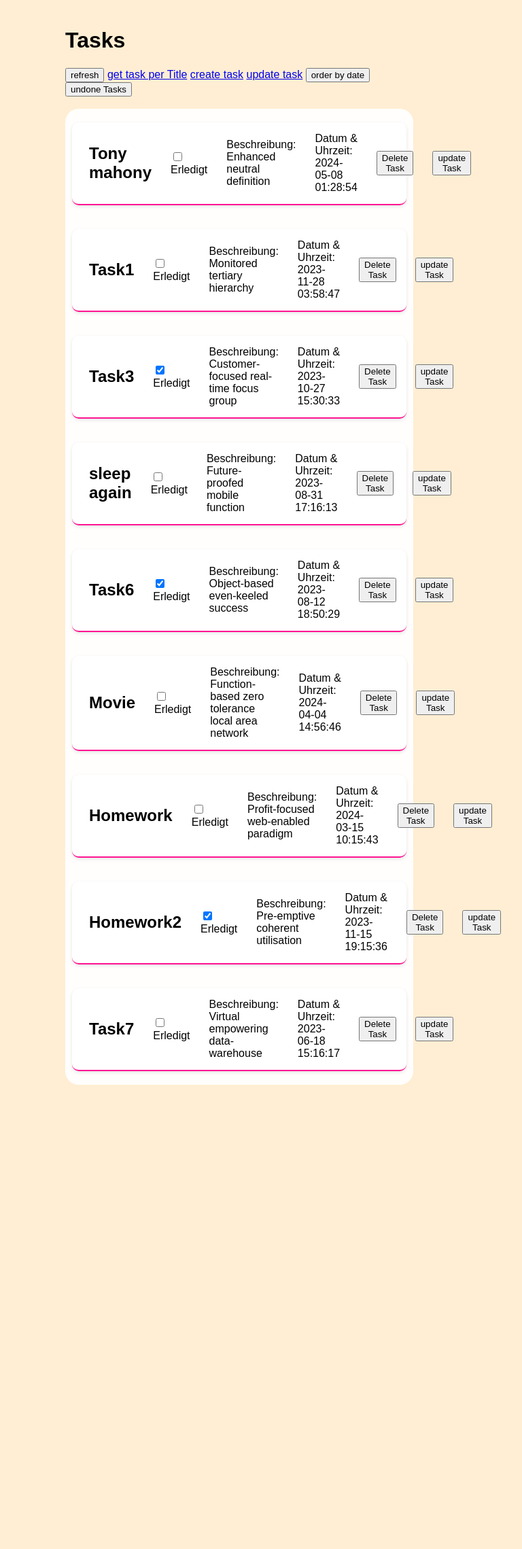
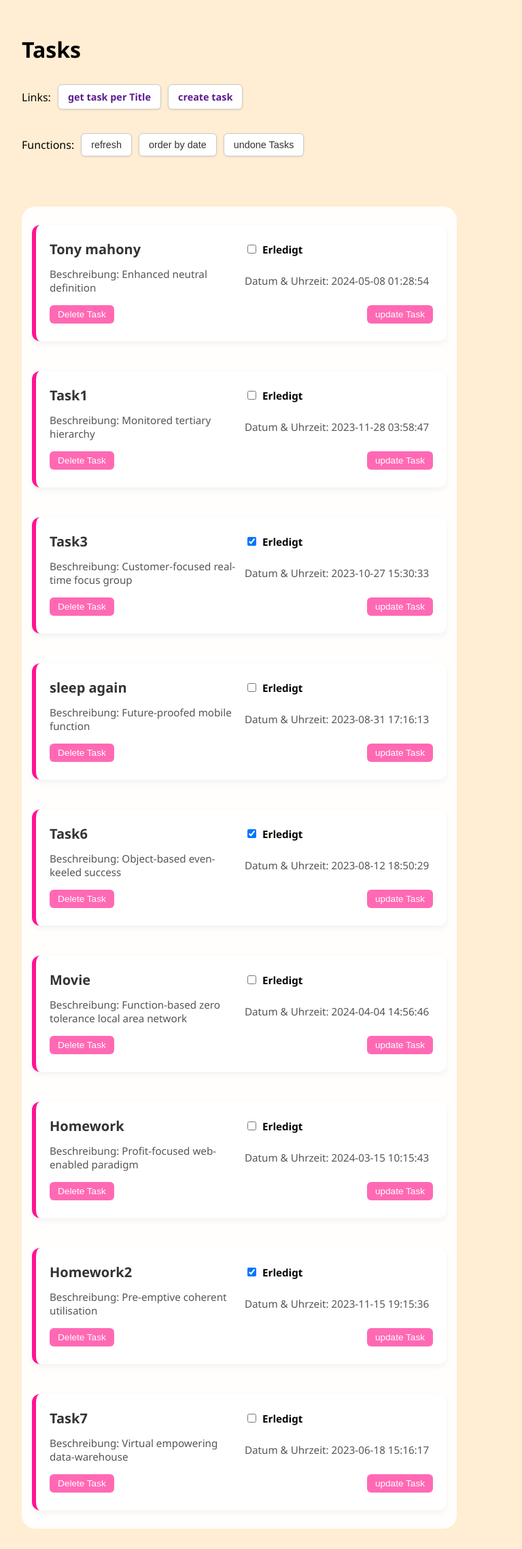
Before and after one commit to mattadosss/TaskPlanner, a Flask app: page / in a window 1280 px wide. Shown: the whole page at 68% size, without its empty margins (288-1056 px from the left). Before the commit the page ends 1596 px from the top, so only its background shows below. Run offline with Flask 3, Linux system fonts and the light colour scheme; data comes from the database, SQL or seed files in the repository.

Commit message:
new desing

```diff
--- a/static/style.css
+++ b/static/style.css
@@ -2,58 +2,147 @@
 body {
     background-color: #FFEED3;
     margin: 0;
-    font-family: sans-serif;
+    font-family: 'Segoe UI', Tahoma, Geneva, Verdana, sans-serif;
 }
 
 main {
     margin: auto;
     width: 90%;
-    max-width: 600px;
-    padding: 20px;
+    max-width: 700px;
+    padding: 30px 20px;
 }
 
 /* Task card styling */
 .task {
     display: flex;
     flex-direction: column;
-    gap: 8px;
-    padding: 15px;
-    margin: 10px 0;
-    border-bottom: 2px solid deeppink;
+    gap: 10px;
+    padding: 20px;
+    margin: 12px 0;
+    border-left: 6px solid deeppink;
     background-color: #fff;
-    border-radius: 10px;
-    box-shadow: 0 2px 5px rgba(0,0,0,0.1);
+    border-radius: 12px;
+    box-shadow: 0 4px 10px rgba(0, 0, 0, 0.05);
+    transition: transform 0.2s ease;
+}
+
+.task:hover {
+    transform: scale(1.01);
+}
+
+.task h2 {
+    font-size: 1.25rem;
+    margin: 0;
+    color: #333;
+}
+
+.task p {
+    margin: 0;
+    font-size: 0.95rem;
+    color: #555;
 }
 
 #tasks {
     background-color: #FFFEFD;
     display: flex;
     flex-direction: column;
-    gap: 15px;
-    padding: 10px;
+    gap: 20px;
+    padding: 15px;
     border-radius: 20px;
+}
+
+/* Buttons */
+.task button {
+    padding: 6px 12px;
+    font-size: 0.85rem;
+    border-radius: 6px;
+    border: none;
+    cursor: pointer;
+    background-color: #ff69b4;
+    color: white;
+    transition: background-color 0.2s ease;
+}
+
+.task button:hover {
+    background-color: #ff3e96;
+}
+
+/* Checkbox label */
+.task label {
+    display: flex;
+    align-items: center;
+    gap: 6px;
+    font-weight: bold;
+    font-size: 0.95rem;
 }
 
 /* Responsive enhancements */
 @media (min-width: 768px) {
     main {
-        width: 60%;
+        width: 70%;
     }
 
     .task {
         flex-direction: row;
+        flex-wrap: wrap;
         justify-content: space-between;
         align-items: center;
     }
 
     .task > * {
-        flex: 1;
-        margin: 0 10px;
+        flex: 1 1 45%;
+        margin: 6px 0;
+    }
+
+    .task button {
+        flex: 0 0 auto;
     }
 }
 
+.task-controls {
+    display: flex;
+    flex-direction: column;
+    gap: 16px;
+    margin: 20px 0;
+}
+
+.task-links,
+.task-functions {
+    display: flex;
+    flex-wrap: wrap;
+    align-items: center;
+    gap: 10px;
+}
+
+.task-controls a,
+.task-controls input[type="button"] {
+    padding: 8px 14px;
+    font-size: 0.9rem;
+    border: 1px solid #ccc;
+    border-radius: 6px;
+    background-color: #fff;
+    color: #333;
+    text-decoration: none;
+    box-shadow: 0 1px 3px rgba(0, 0, 0, 0.1);
+    transition: background-color 0.2s ease, transform 0.1s ease;
+    cursor: pointer;
+}
+
+.task-controls a:hover,
+.task-controls input[type="button"]:hover {
+    background-color: #f0f0f0;
+    transform: scale(1.03);
+}
+
+.task-controls a {
+    color: #5c1d91;
+    font-weight: bold;
+}
+
+
+
 @media (min-width: 1024px) {
     main {
-        width: 40%;
+        width: 50%;
     }
 }
--- a/templates/index.html
+++ b/templates/index.html
@@ -9,12 +9,22 @@
 <body>
 <main>
     <h1>Tasks</h1>
-    <input type="button" value="refresh" id="refreshButton">
-    <a href="/get_task">get task per Title</a>
-    <a href="/create_task">create task</a>
-    <a href="/update_task">update task</a>
-    <input type="button" value="order by date" id="datebutton">
-    <input type="button" value="undone Tasks" id="undone">
+    <div class="task-controls">
+        <div class="task-links">
+            <p>Links:</p>
+            <a href="/get_task">get task per Title</a>
+            <a href="/create_task">create task</a>
+        </div>
+
+        <div class="task-functions">
+            <p>Functions:</p>
+            <input type="button" value="refresh" id="refreshButton">
+            <input type="button" value="order by date" id="datebutton">
+            <input type="button" value="undone Tasks" id="undone">
+        </div>
+    </div>
+
+
     <br></br>
     <div id="tasks"></div>
 </main>
@@ -60,8 +70,7 @@
                         const url = `/api_done_task?id=${task.Task_ID}&erledigt=1`;
                         let result = fetch(url);
                         //let task = result.json();
-                    }
-                    else {
+                    } else {
                         const url = `/api_done_task?id=${task.Task_ID}&erledigt=0`;
                         let result = fetch(url);
                     }
--- a/webapi.py
+++ b/webapi.py
@@ -81,7 +81,7 @@ def create_flask():
         args = request.args
         id = args.get("id")
         erledigt = args.get("erledigt")
-        print(id, erledigt)
+        #print(id, erledigt)
         result = db_handler.done_task(id, erledigt)
         return jsonify(result)
 
```
